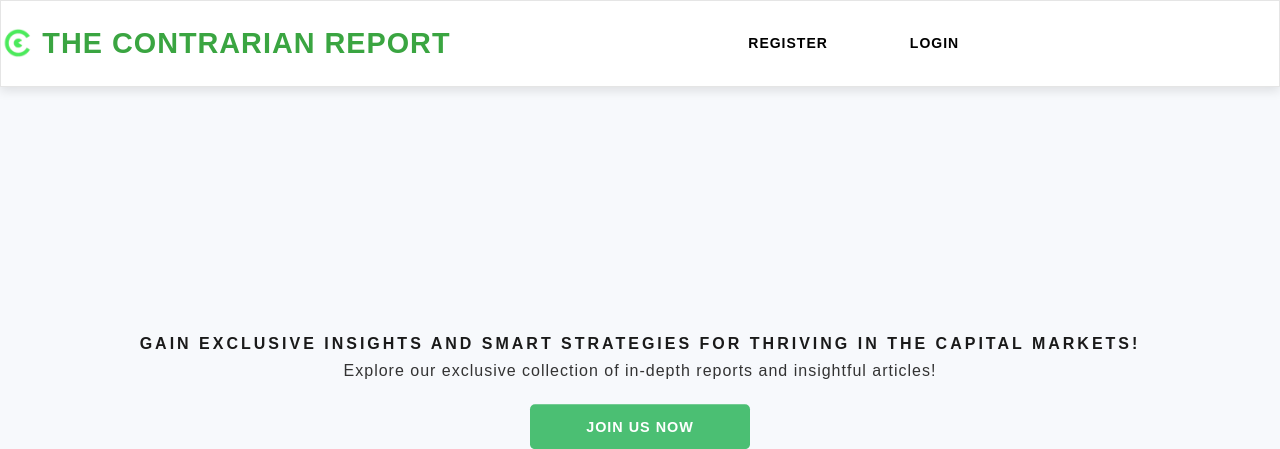
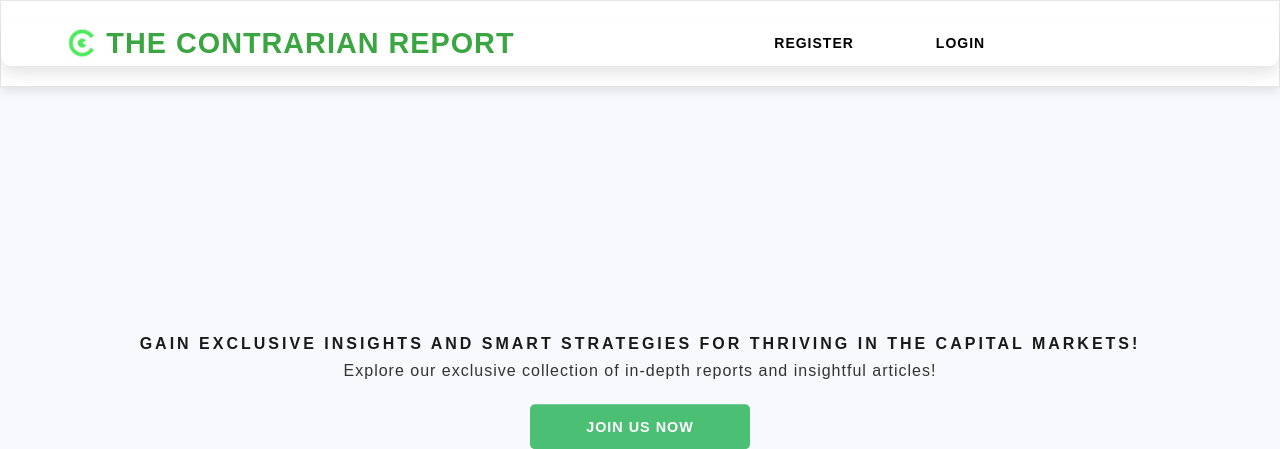
Before and after one commit to doctor-ricco/theContrarianReport, a Django app: page / in a window 1280 px wide. Shown: the top 449 px of the page. Run offline with Django 5.2, Linux system fonts and the light colour scheme; some libraries are stand-ins or nearby versions.

Commit message:
Menu navbar

```diff
--- a/src/client/templates/client/subscribe-plan.html
+++ b/src/client/templates/client/subscribe-plan.html
@@ -4,8 +4,8 @@
 {% block content %}
     <div class="general-container">
         <div class="container p-5 text-center" style="padding-bottom: 85px;">
-            <h1 class="mb-4 mt-4">{% translate 'Tailored for you.' %}</h1>
-            <h5><em>{% translate 'Choose your plan and join us.' %}</em></h5>
+            <h1 class="mb-4 mt-4">{% translate 'Join Us' %}</h1>
+            <h5><em>{% translate 'Choose your plan and be part of our community.' %}</em></h5>
         </div>
 
         <div class="row ps-4 pe-4 inline-block">
--- a/src/common/templates/common/_base.html
+++ b/src/common/templates/common/_base.html
@@ -14,6 +14,7 @@
 </head>
 <body>
     <nav class="navbar navbar-expand-lg navbar-light bg-light justify-content-center sticky-top shadow-md">
+        <div class="container" style="padding-left: 4rem;">
             <a class="navbar-brand d-flex align-items-center" href="{% url 'home' %}">
                 <img src="{% static 'images/logo.png' %}" alt="Logo" class="navbar-logo me-2">
                 The Contrarian Report {% block account_label %} {% endblock %}
@@ -76,6 +77,7 @@
 
                 </ul>
             </div>
+        </div>
     </nav>
 
     {% block content %}
--- a/src/static/css/styles.css
+++ b/src/static/css/styles.css
@@ -24,6 +24,14 @@ body {
   width: 100%;
 }
 
+.navbar .container {
+  display: flex;
+  justify-content: space-between;
+  width: 100%;
+  max-width: 1400px;
+  margin: 0 auto;
+}
+
 .navbar-brand {
   display: flex !important;
   align-items: center !important;
@@ -46,11 +54,6 @@ body {
 .navbar-collapse {
   display: flex !important;
   justify-content: center !important;
-}
-
-.navbar .container {
-  display: flex;
-  justify-content: space-between;
 }
 
 .navbar-btn {
```
Also changed, not shown: src/client/templates/client/update-user.html (+9 -2 lines). Lines whose indentation alone changed are shown as unchanged.
